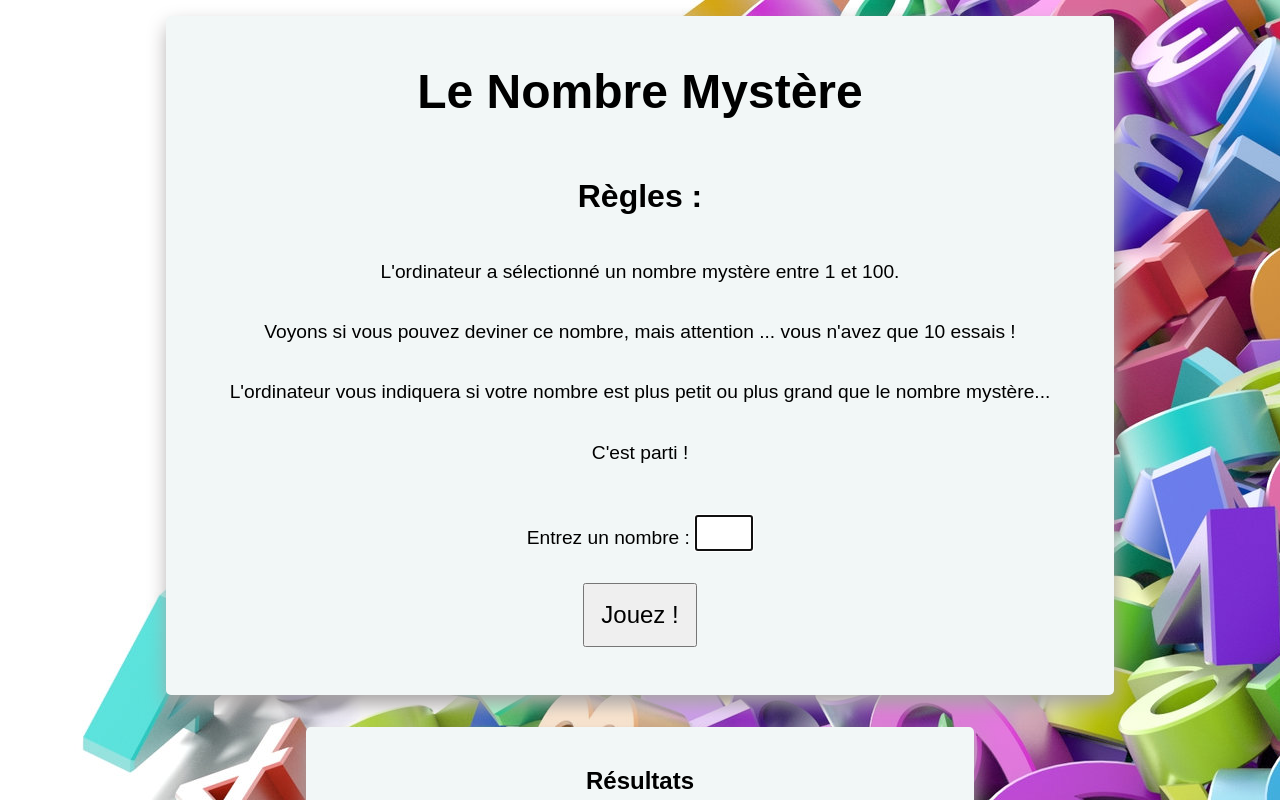
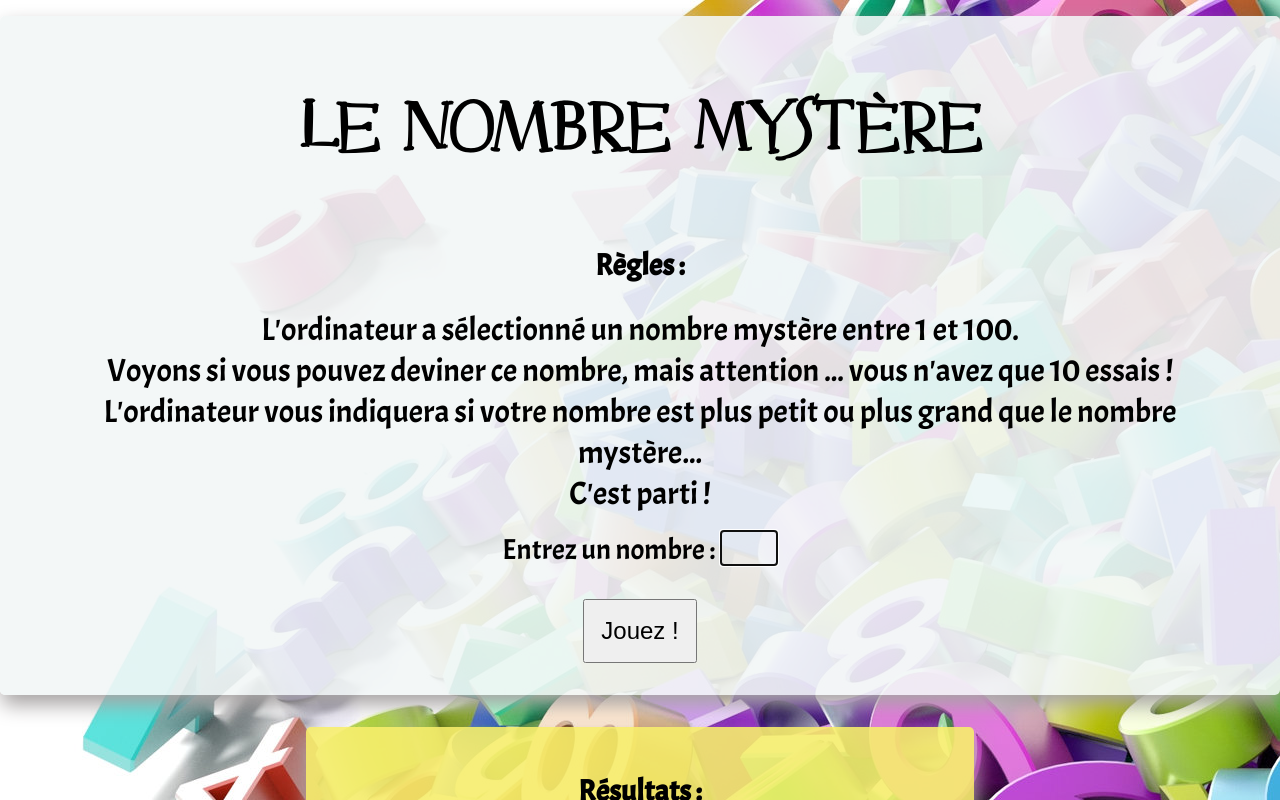
Before and after one commit to poloskanini/Le-Nombre-Myst-re, a plain HTML site: page index.html in a window 1280 px wide. Both pictures are taken after a click on the input "Jouez !". Shown: the top 800 px of the page. Drawn offline with Linux system fonts and the light colour scheme.

Commit message:
(ft) Add new font

```diff
--- a/index.html
+++ b/index.html
@@ -28,26 +28,15 @@
         </div>
       </div>
 
-
-
         <div class="resultParas">
-          <h2>Résultats</h2>
+          <h2>Résultats :</h2>
           <p class="lastResult"></p>
           <p class="guesses"></p>
           <p class="guessesContent"></p>
           <p class="remainingGuesses"><p>
         </div>
 
-
-
     </div>
-
-
-
-
-
-
-
 
     <script src="scriptbis.js"></script>
   </body>
--- a/scriptbis.js
+++ b/scriptbis.js
@@ -33,34 +33,37 @@ function checkGuess() {
   remainingGuesses.textContent = "Nombre d'essais restants : ";
   remainingGuesses.textContent += countingLeft;
 
-  if (count === 1) { // Si le nombre d'essais est égal à 1, on affiche "Propositions précédentes" (cela initialise le début des essais)
+  if (count === 1) { // Si le nombre d'essais est égal à 1, on affiche "Propositions précédentes" (cela initialise le début des essais et l'affichage de "guesses")
     guesses.textContent = "Propositions précédentes : \n";
   }
-  guessesContent.textContent += userGuess + ' / ' ;
-  if (userGuess === randomNumber) {
+  guessesContent.textContent += userGuess + ' / ' ; // Stocke les propositions précédentes
+  if (userGuess === randomNumber) { // En cas de victoire :
     lastResult.textContent = 'BRAVO ! Vous avez gagné !';
-    lastResult.style.backgroundColor = 'green';
+    resultParas.style.backgroundColor = 'lightgreen';
     guesses.textContent = '';
     remainingGuesses.textContent = '';
     guessesContent.textContent = '';
-    setGameOver();
-  } else if (count === 10) {
+    setGameOver(); // Lance la fonction de réinitialisation de partie
+  } else if (count === 10) { // En cas de défaite :
     lastResult.textContent = "PERDU ! Vous avez dépassé les 10 essais";
     guesses.textContent = '';
     remainingGuesses.textContent = '';
     guessesContent.textContent = '';
+    resultParas.style.backgroundColor = 'red';
     setGameOver();
-  } else {
+  } else { // En cas de résultat trop bas
     lastResult.textContent = "Faux ! ";
     if (userGuess < randomNumber) {
-      lastResult.style.backgroundColor = "red";
+      resultParas.classList.remove("itsless")
+      resultParas.classList.add("itsmore")
       lastResult.textContent += "C'est plus ! 👍🏼"
-    } else if (userGuess > randomNumber) {
-      lastResult.style.backgroundColor = "orange";
+    } else if (userGuess > randomNumber) { // En cas de résultat trop haut
+      resultParas.classList.remove("itsmore")
+      resultParas.classList.add("itsless")
       lastResult.textContent += "C'est moins ! 👎🏼"
     }
   }
-  count++;
+  count++; // Incrémente le compteur
   guessField.value = '';
   guessField.focus();
 }
@@ -83,8 +86,8 @@ function setGameOver() {
 
   resetButton = document.createElement('button');
   resetButton.textContent = "Démarrer une nouvelle partie";
-  resetButton.style.fontSize="1.5rem";
-  resetButton.style.width="50%";
+  resetButton.style.fontSize="1.2rem";
+  resetButton.style.width="70%";
   resetButton.style.cursor="pointer";
   resultsWrapper.appendChild(resetButton);
   resetButton.addEventListener('click', restartGame)
@@ -102,7 +105,7 @@ function restartGame() {
   guessSubmit.disabled = false;
   guessField.value = '';
   guessField.focus();
-  lastResult.style.backgroundColor = 'transparent';
+  resultParas.style.backgroundColor = 'rgba(242, 247, 247, .9)';
 
   randomNumber = Math.floor(Math.random() * 100) + 1;
 }
--- a/style.css
+++ b/style.css
@@ -1,10 +1,15 @@
+@import url('https://fonts.googleapis.com/css2?family=Acme&display=swap');
+
+@font-face {
+  font-family: "DK Mysterious";
+  src: url("DK\ Mysterious.otf");
+  }
+
 html {
-  font-family: sans-serif;
-}
+  font-family: 'Acme', sans-serif;}
 
 body {
   width: 100%;
-  text-align: center;
   margin: 0;
   background-image: url(images/51141465_m.jpg);
   background-position: top;
@@ -21,7 +26,7 @@ body {
 }
 
 .container {
-  background-color: rgb(242, 247, 247);
+  background-color: rgba(242, 247, 247, .9);
   text-align: center;
   border-radius: 5px;
   display: flex;
@@ -34,11 +39,13 @@ body {
 }
 
 h1 {
-  font-size: 4rem;
+  font-size: clamp(32px, 12vw, 70px);
+  font-family: 'DK Mysterious';
+
 }
 
 h2 {
-  font-size: 2rem;
+  font-size: clamp(25px, 8vw, 30px);
 }
 
 h3 {
@@ -49,9 +56,9 @@ h3 {
   font-size: 2.5rem;
 }
 
-
 p {
-  font-size: 2.3rem;
+  font-size: clamp(1rem, 3vw, 2rem);
+  margin: 0;
 }
 
 .resultsWrapper {
@@ -62,18 +69,19 @@ p {
   align-items: center;
   justify-content: center;
   padding: 0 3rem;
-  margin: 2rem 4rem;
+  margin: 1rem 4rem;
   width: 29%;
 }
 
 #enterName {
-  font-size: 3rem;
+  font-size: clamp(1.8rem, .7vw, 1.6rem);
 }
 
 .guessField {
   width: 80px;
   height: 60px;
   font-size: 2rem;
+  background: transparent;
 }
 
 .guessSubmit {
@@ -83,19 +91,17 @@ p {
 
 .resultParas {
   margin-top: 2rem;
+  text-align: center;
   display: flex;
   flex-direction: column;
   align-items: center;
   border-radius: 5px;
   padding: 20px;
   width: 49%;
-  background-color: rgb(242, 247, 247);
+  background-color: rgba(242, 247, 247, .9);
   margin-top: 2rem;
   box-shadow: 2px 10px 20px rgb(168, 164, 164);
-}
-
-.lowOrHi {
-  margin: 20px;
+  transition: all .4s ease-in-out;
 }
 
 .guesses {
@@ -103,7 +109,6 @@ p {
 }
 
 .lastResult {
-  color: white;
   padding: 3px;
   margin: 0;
 }
@@ -112,29 +117,19 @@ p {
   margin: 0;
 }
 
+.itsmore {
+  background-color: rgba(247, 238, 109, 0.9);
+}
+
+.itsless {
+  background-color: rgba(252, 186, 100, 0.9);
+}
+
 @media only screen and (min-width : 1200px) {
   .container {
     margin-top: 1rem;
   }
 
-  h1 {
-    font-size: 3rem;
-  }
-  h2 {
-    font-size: 2rem;
-  }
-  h3 {
-    font-size: 2rem;
-  }
-  .resultParas h2 {
-    font-size: 1.5rem;
-  }
-  p {
-    font-size: 1.2rem;
-  }
-  #enterName {
-    font-size: 1.2rem;
-  }
   .guessField {
     width: 50px;
     height: 30px;
```
Also changed, not shown: DK Mysterious.otf (added).
